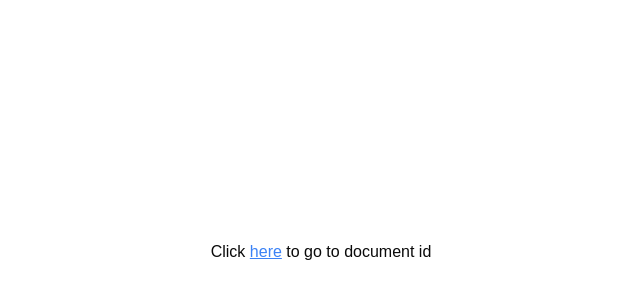
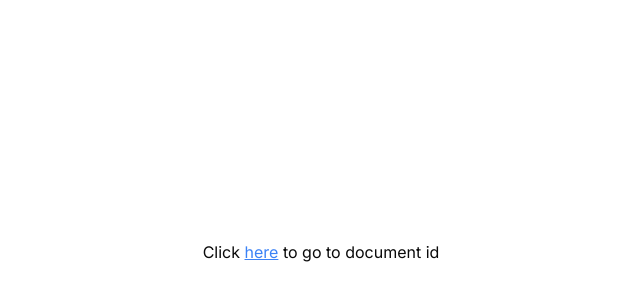
Before and after one commit to RobinKite/docs, a Next.js app: page / in a window 1280 px wide. Shown: the part 148-448 px from the top of the page, without its empty margins (319-959 px from the left). Built offline with nearby package versions, Linux system fonts and the light colour scheme.

Commit message:
swap main font to Inter

```diff
--- a/src/app/layout.tsx
+++ b/src/app/layout.tsx
@@ -1,16 +1,9 @@
 import type { Metadata } from "next";
-import localFont from "next/font/local";
+import { Inter } from "next/font/google";
 import "./globals.css";
 
-const geistSans = localFont({
-  src: "./fonts/GeistVF.woff",
-  variable: "--font-geist-sans",
-  weight: "100 900",
-});
-const geistMono = localFont({
-  src: "./fonts/GeistMonoVF.woff",
-  variable: "--font-geist-mono",
-  weight: "100 900",
+const inter = Inter({
+  subsets: ["latin"],
 });
 
 export const metadata: Metadata = {
@@ -25,11 +18,7 @@
 }>) {
   return (
     <html lang="en">
-      <body
-        className={`${geistSans.variable} ${geistMono.variable} antialiased`}
-      >
-        {children}
-      </body>
+      <body className={inter.className}>{children}</body>
     </html>
   );
 }
```
